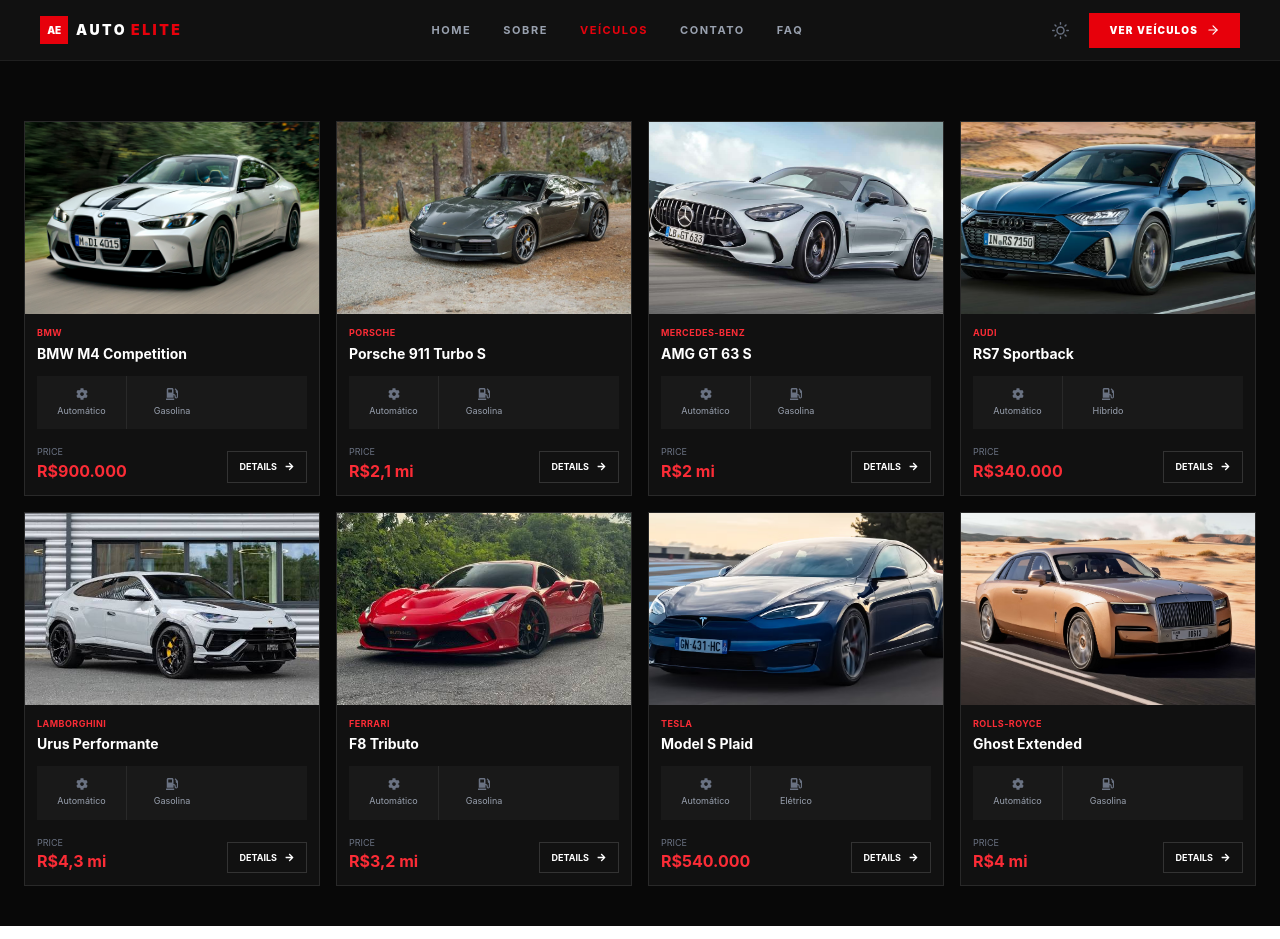
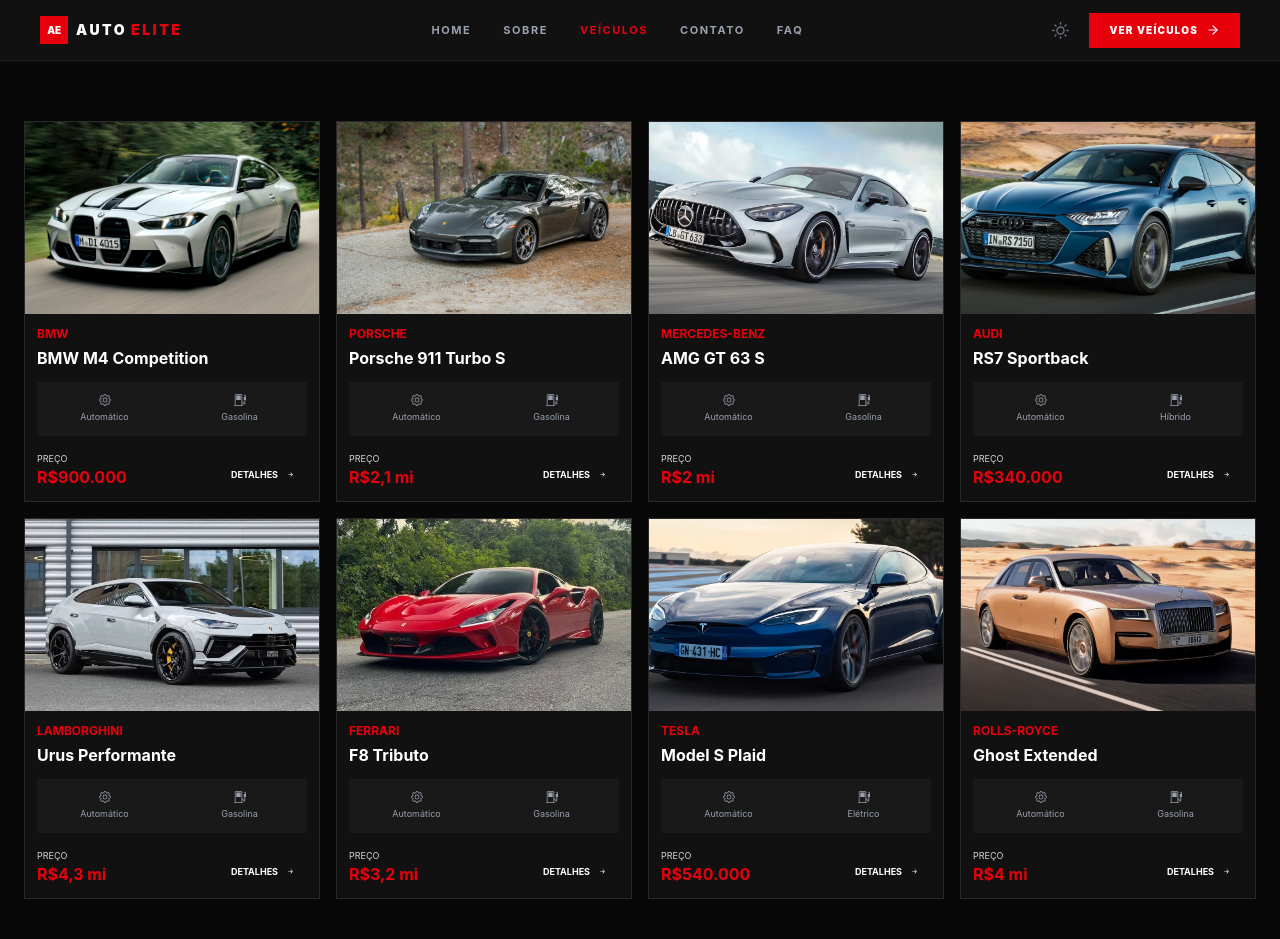
Before and after one commit to manuellapiva/auto_elite, a React (Vite) app: page /produtos in a window 1280 px wide. Built offline with nearby package versions, Linux system fonts and the light colour scheme.

Commit message:
produtos final

```diff
--- a/src/pages/Produtos.jsx
+++ b/src/pages/Produtos.jsx
@@ -1,9 +1,5 @@
-import {
-  FaTachometerAlt,
-  FaGasPump,
-  FaCog,
-  FaArrowRight
-} from "react-icons/fa";
+import { BsArrowRightShort, BsFuelPump, BsGear  } from "react-icons/bs";
+
 import carro1 from '../assets/carro1.jpg'
 import carro2 from '../assets/carro2.webp'
 import carro3 from '../assets/carro3.jpg'
@@ -104,32 +100,32 @@
                 <img
                   src={vehicle.image}
                   alt={vehicle.name}
-                  className="w-full h-full object-cover group-hover:scale-105 transition duration-500"
+                  className="w-full h-full object-cover"
                 />
 
               </div>
 
               <div className="p-3">
 
-                <p className="text-[9px] text-red-500 font-bold tracking-wider mb-1">
+                <p className="text-xs text-red-600 font-bold mb-1">
                   {vehicle.brand}
                 </p>
 
-                <h2 className="text-sm font-bold text-white mb-3">
+                <h2 className="text-base font-bold text-white mb-3">
                   {vehicle.name}
                 </h2>
 
-                <div className="grid grid-cols-3 bg-[#191919] mb-4">
+                <div className="grid grid-cols-2 bg-[#191919] mb-4">
 
-                  <div className="flex flex-col items-center py-3 border-r border-[#292929]">
-                    <FaCog className="text-gray-500 text-xs mb-1" />
+                  <div className="flex flex-col items-center py-3">
+                    <BsGear className="text-gray-400 text-xs mb-1" />
                     <span className="text-[9px] text-gray-400">
                       {vehicle.transmission}
                     </span>
                   </div>
 
                   <div className="flex flex-col items-center py-3">
-                    <FaGasPump className="text-gray-500 text-xs mb-1" />
+                    <BsFuelPump  className="text-gray-400 text-xs mb-1" />
                     <span className="text-[9px] text-gray-400">
                       {vehicle.fuel}
                     </span>
@@ -140,23 +136,20 @@
                 <div className="flex items-end justify-between">
 
                   <div>
-                    <p className="text-[9px] text-gray-500 uppercase">
-                      Price
+                    <p className="text-[9px] text-gray-300">
+                      PREÇO
                     </p>
 
-                    <p className="text-base font-bold text-red-500">
+                    <p className="text-base font-bold text-red-600">
                       {vehicle.price}
                     </p>
                   </div>
 
                   <button
-                    className="flex items-center gap-2 border border-[#333]
-                    px-3 py-2 text-[9px] font-bold uppercase
-                    hover:bg-red-600 hover:border-red-600
-                    transition duration-300"
+                    className="flex items-center gap-2 px-3 py-2 text-[9px] font-bold hover:bg-red-600 transition duration-300"
                   >
-                    Details
-                    <FaArrowRight />
+                    DETALHES
+                    <BsArrowRightShort />
                   </button>
 
                 </div>
```
